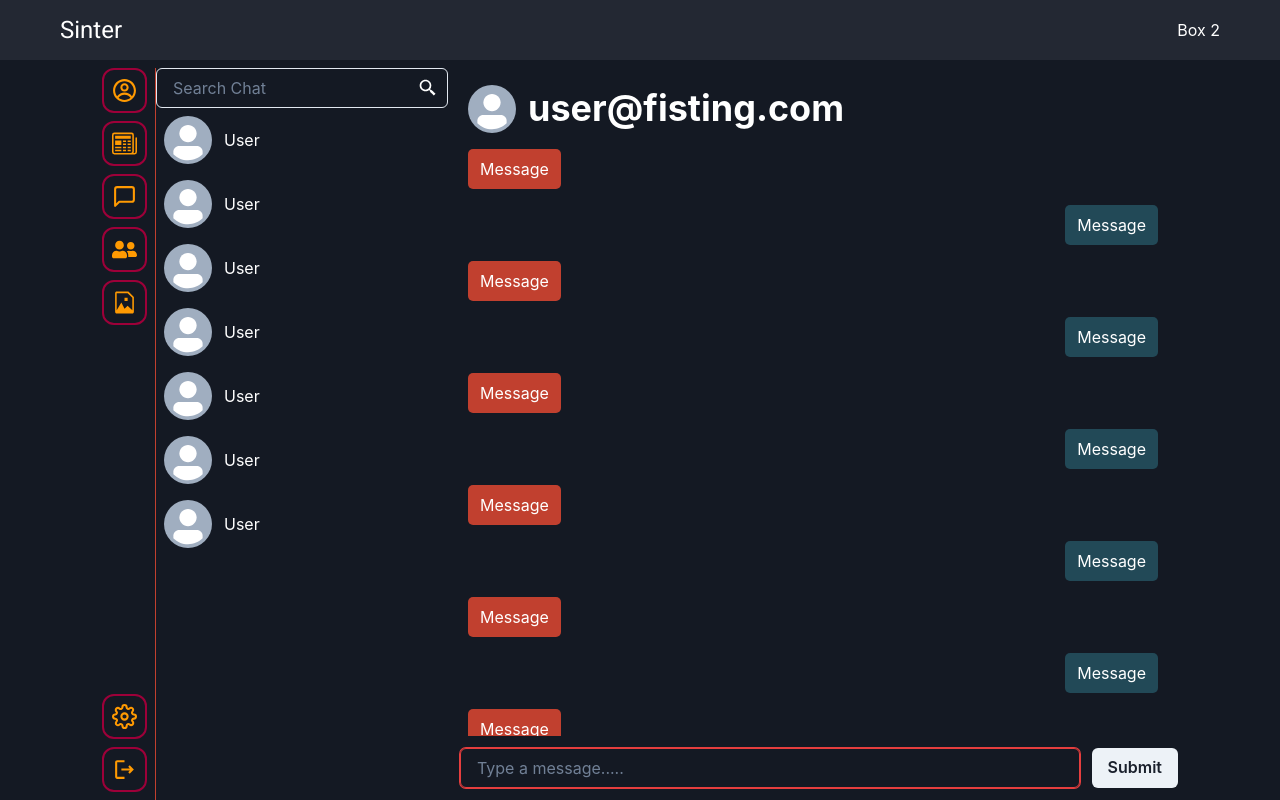
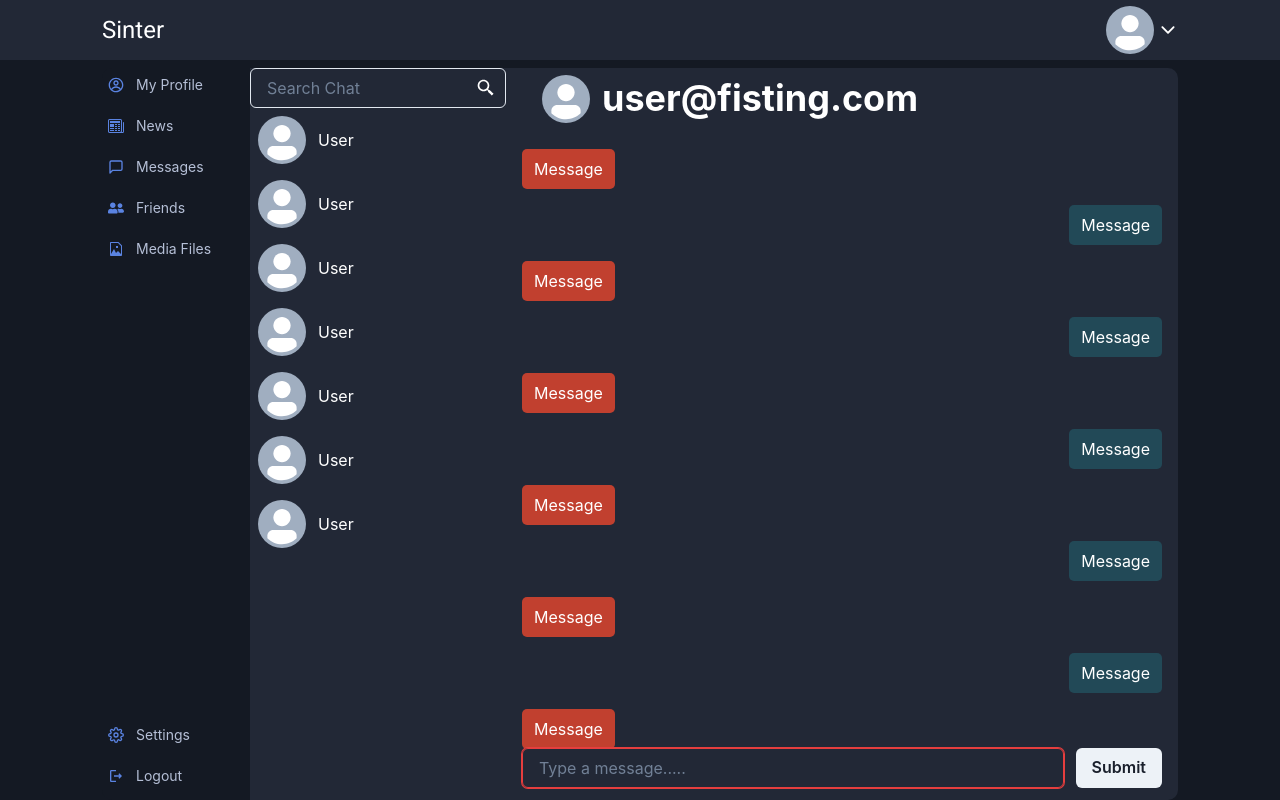
Before and after one commit to sufetter/sinter-metaverse, a Next.js app: page /chat/1 in a window 1280 px wide. Built offline with nearby package versions, Linux system fonts and the light colour scheme.

Commit message:
chat page design remade

```diff
--- /dev/null
+++ b/components/ChatHeader.tsx
@@ -0,0 +1,5 @@
+import React from "react";
+
+export const ChatHeader = () => {
+  return <div>ChatHeader</div>;
+};
--- a/components/ChatList.tsx
+++ b/components/ChatList.tsx
@@ -8,13 +8,14 @@ import {
 } from "@chakra-ui/react";
 import React from "react";
 import {BiSearchAlt2} from "react-icons/bi";
+import {mainStyles} from "./LayoutCard";
 
 export const ChatItem = () => {
   return (
     <Flex
       align="center"
       p="2"
-      _hover={{bg: "#C1402F", cursor: "pointer"}}
+      _hover={{bg: mainStyles.chatListItemHober, cursor: "pointer"}}
       w="100%"
     >
       <Avatar src="" />
--- a/components/Header.tsx
+++ b/components/Header.tsx
@@ -1,9 +1,20 @@
 import React from "react";
-import {Box, Flex, Stack, Spacer, Text} from "@chakra-ui/react";
+import {
+  Box,
+  Flex,
+  Stack,
+  Spacer,
+  Text,
+  Avatar,
+  ChakraProvider,
+  Icon,
+} from "@chakra-ui/react";
+import {IoIosArrowDown} from "react-icons/io";
 import {mainStyles} from "./LayoutCard";
 
 const Header = () => {
   return (
+    <ChakraProvider>
       <Flex
         bg={mainStyles.headerBG}
         color="white"
@@ -13,16 +24,20 @@ const Header = () => {
         w="100%"
         justify="center"
       >
-      <Flex maxW="1280px" w="100%" align="center" mx="60px">
-        <Box>
+        <Flex maxW="1076px" w="100%" align="center" mx="60px">
+          <Box _hover={{cursor: "pointer"}}>
             <Text fontFamily="Roboto" fontSize="24px">
               Sinter
             </Text>
           </Box>
           <Spacer />
-        <Box>Box 2</Box>
+          <Flex align="center" _hover={{cursor: "pointer"}}>
+            <Avatar src=""></Avatar>
+            <Icon as={IoIosArrowDown} ml={1} boxSize="20px" />
           </Flex>
         </Flex>
+      </Flex>
+    </ChakraProvider>
   );
 };
 
--- a/components/InputChat.tsx
+++ b/components/InputChat.tsx
@@ -7,8 +7,8 @@ export const InputChat = () => {
   const handleMessageChange = (e: any) => setMessage(e.target.value);
   const isErrorMessage = message === "";
   return (
-    <Flex justify="space-between" w="100%">
-      <FormControl p={3} w="100%" isInvalid={isErrorMessage}>
+    <Flex justify="space-between" w="100%" pb={3}>
+      <FormControl w="100%" isInvalid={isErrorMessage}>
         <Input
           placeholder="Type a message....."
           borderColor="#C1402F"
@@ -18,7 +18,7 @@ export const InputChat = () => {
       </FormControl>
 
       <Flex align="center">
-        <Button type="submit" disabled={isErrorMessage}>
+        <Button type="submit" disabled={isErrorMessage} ml={3}>
           Submit
         </Button>
       </Flex>
--- a/components/LayoutCard.tsx
+++ b/components/LayoutCard.tsx
@@ -10,15 +10,18 @@ type LayoutProps = {
 
 let secondBGColor = "#9D0039";
 export const mainStyles = {
-  mainItemColor: "#FF9A02",
+  mainItemColor: "#5A83E1",
   mainBGColor: "#141923",
+  mainTextColor: "#B5BFD6",
   sidebarBTNS: "",
   sidebarBTNSHover: "#224957",
   sidebarBTNSBBorder: secondBGColor,
   getMessages: "#224957",
   sendMessages: "#C1402F",
   cardBorder: "#224957",
-  headerBG: "#232833",
+  headerBG: "#222836",
+  chatCardBG: "#222836",
+  chatListItemHober: "#224957",
 };
 
 <link
--- a/components/MainChat.tsx
+++ b/components/MainChat.tsx
@@ -2,12 +2,15 @@ import {Flex, Avatar, Heading, Spacer} from "@chakra-ui/react";
 import React from "react";
 import {InputChat} from "../components/InputChat";
 import {MessageChat} from "./MessageChat";
+import {mainStyles} from "./LayoutCard";
 
 export const TopBarChat = () => {
   return (
-    <Flex w="100%" h="81px" align="center" p={5}>
+    <Flex w="100%" h="81px" align="center" p={5} pt={0}>
       <Avatar src="" marginEnd={3}></Avatar>
-      <Heading color="white">user@fisting.com</Heading>
+      <Heading color="white" p={0}>
+        user@fisting.com
+      </Heading>
     </Flex>
   );
 };
@@ -25,6 +28,7 @@ export const MainChat = () => {
     <Flex
       flex={1}
       w="100%"
+      px={4}
       direction="column"
       overflowY="scroll"
       sx={{scrollbarWidth: "none"}}
--- a/components/MessageChat.tsx
+++ b/components/MessageChat.tsx
@@ -17,7 +17,7 @@ export const MessageChat = ({children, type}: StandardProps) => {
     position = "flex-end";
   }
   return (
-    <Flex px={5} alignSelf={position}>
+    <Flex alignSelf={position}>
       <Text
         color="white"
         w="fit-content"
--- a/components/Sidebar.tsx
+++ b/components/Sidebar.tsx
@@ -23,32 +23,31 @@ type SideBarItemProps = {
 
 export const SidebarItem = ({icon, desc}: SideBarItemProps) => {
   return (
-    <Tooltip hasArrow label={desc} bg="gray.300" color="black">
     <Flex
+      w="140px"
+      mb={2}
+      mr={2}
+      p={1.5}
+      bg={mainStyles.sidebarBTNS}
+      align="center"
+      borderRadius="5px"
+      transition="background-color 100ms linear"
       _hover={{
         cursor: "pointer",
         bg: mainStyles.sidebarBTNSHover,
       }}
-        mb={2}
-        mr={2}
-        borderRadius="12px"
-        p={2}
-        bg={mainStyles.sidebarBTNS}
-        align="center"
-        border="2px solid"
-        borderColor={mainStyles.sidebarBTNSBBorder}
-        transition="background-color 300ms linear"
     >
-        <Icon boxSize={"25px"} color={mainStyles.mainItemColor} as={icon} />
+      <Icon boxSize={"16px"} color={mainStyles.mainItemColor} as={icon} />
+      <Text color={mainStyles.mainTextColor} pl={3} fontSize="14px">
+        {desc}
+      </Text>
     </Flex>
-    </Tooltip>
   );
 };
 
 const Sidebar = () => {
-  const ref = React.createRef();
   return (
-    <Flex borderEnd="1px solid" borderColor={"#C1402F"} direction="column">
+    <Flex direction="column">
       <SidebarItem icon={CgProfile} desc="My Profile" />
       <SidebarItem icon={BsNewspaper} desc="News" />
       <SidebarItem icon={FiMessageSquare} desc="Messages" />
@@ -56,7 +55,7 @@ const Sidebar = () => {
       <SidebarItem icon={GoFileMedia} desc="Media Files" />
       <Spacer />
       <SidebarItem icon={FiSettings} desc="Settings" />
-      <SidebarItem icon={MdOutlineLogout} desc="LogOut" />
+      <SidebarItem icon={MdOutlineLogout} desc="Logout" />
     </Flex>
   );
 };
--- a/pages/chat/[id].tsx
+++ b/pages/chat/[id].tsx
@@ -12,10 +12,17 @@ const id: React.FC = () => {
   return (
     <LayoutCard style={{height: "100vh", overflow: "hidden"}} main>
       <ChakraProvider>
-        <Flex bg={mainStyles.mainBGColor} overflowY="hidden">
+        <Flex
+          bg={mainStyles.mainBGColor}
+          overflowY="hidden"
+          borderRadius="10px"
+        >
           <Sidebar />
-          <ChatList />
-          <MainChat />
+          <Flex bg={mainStyles.chatCardBG} w="100%">
+            <ChatList />
+            <MainChat />
+          </Flex>
+
           {/* <ChatSettings /> */}
         </Flex>
       </ChakraProvider>
```
Also changed, not shown: components/RegisterCard.tsx (+46 -32 lines). Lines whose indentation alone changed are shown as unchanged.
